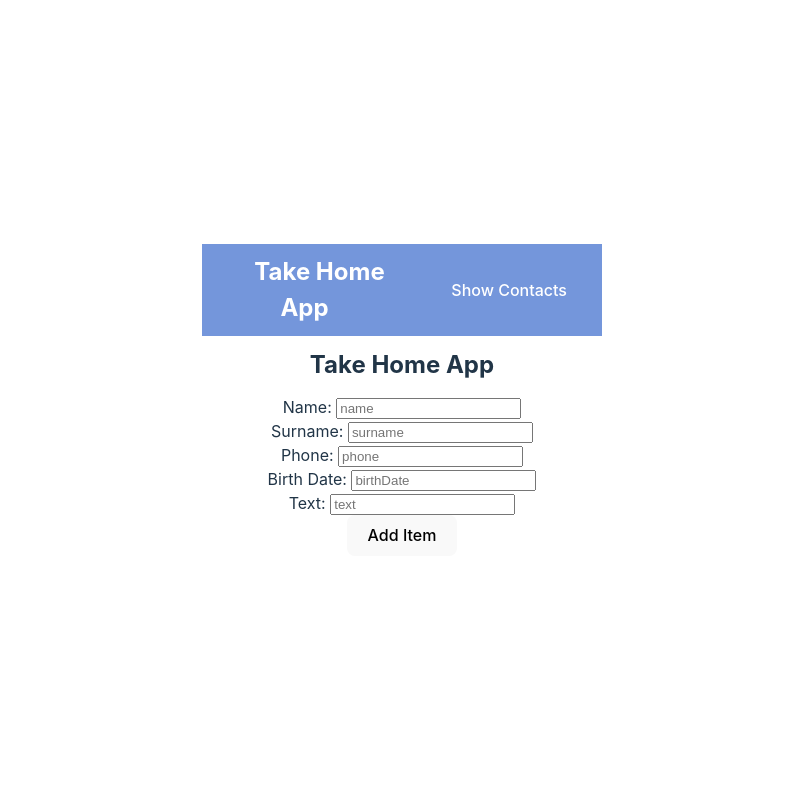
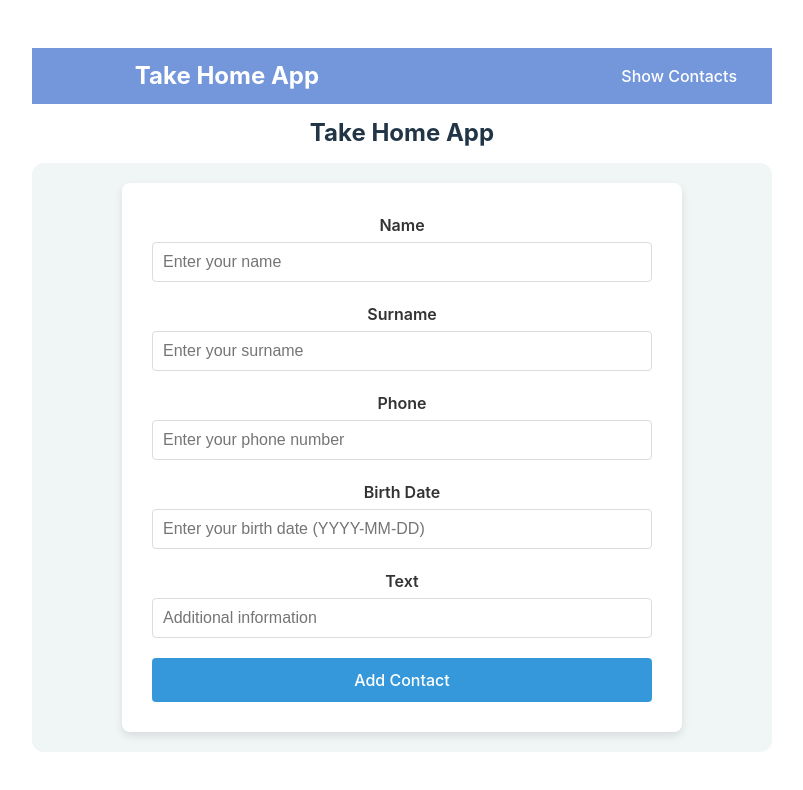
Before and after one commit to sotiriosmoustogiannis/patient-app, a React (Vite) app in the folder client/: page / in a window 1280 px wide. Shown: the top 790 px of the page, without its empty margins (238-1041 px from the left). Built offline with nearby package versions, Linux system fonts and the light colour scheme.

Commit message:
Update component pages, create FormInput component and create stylings for components

```diff
--- a/client/src/App.tsx
+++ b/client/src/App.tsx
@@ -1,6 +1,6 @@
 import reactLogo from './assets/react.svg'
 import viteLogo from '/vite.svg'
-import { BrowserRouter as Router, Route, Routes, Link } from 'react-router-dom';
+import { BrowserRouter as Router, Route, Routes } from 'react-router-dom';
 import './App.css'
 import ContactFormPage from './pages/ContactFormPage';
 import ContactDetailsPage from './pages/ContactDetailsPage';
--- a/client/src/components/FormInput.tsx
+++ b/client/src/components/FormInput.tsx
@@ -1,10 +1,11 @@
 import React from "react";
 import { FormInputProps } from "../interfaces/formInputProps.ts";
+import '../styles/ContactFormPage.css'; // Import the CSS file
 
 const FormInput: React.FC<FormInputProps> = ({ label, name, type, placeholder, value, onChange, isValid, maxLength, errorMessage }) => {
   return (
-    <div>
-      <label htmlFor={name}>{label}: </label>
+    <div className="contact-form-input">
+      <label htmlFor={name}>{label}</label>
       <input
         type={type}
         placeholder={placeholder}
@@ -15,7 +16,7 @@ const FormInput: React.FC<FormInputProps> = ({ label, name, type, placeholder, v
         value={value}
       />
       {!isValid && (
-        <p style={{ color: 'red' }}>{errorMessage}</p>
+        <p className="error-message">{errorMessage}</p>
       )}
     </div>
   );
--- a/client/src/interfaces/formInputProps.ts
+++ b/client/src/interfaces/formInputProps.ts
@@ -5,7 +5,7 @@ export interface FormInputProps {
   placeholder: string;
   value: string;
   onChange: (event: React.ChangeEvent<HTMLInputElement>) => void;
-    isValid: boolean;
+  isValid?: boolean;
   maxLength?: number
-    errorMessage: string | null;
+  errorMessage?: string | null;
 };
--- a/client/src/pages/ContactDetailsPage.tsx
+++ b/client/src/pages/ContactDetailsPage.tsx
@@ -1,21 +1,21 @@
 import React from 'react';
 import useFetchContacts from '../hooks/api/useFetchContacts';
 import { Contact } from '../interfaces/contactType';
+import '../styles/ContactDetailsPage.css';
 
-const ContactDeatailsPage: React.FC = () => {
+const ContactDetailsPage: React.FC = () => {
   const { contacts, isLoading, error } = useFetchContacts();
 
   return (
-    <div>
+    <div className="contact-details-container">
       {!isLoading && !error ? (
         contacts.map((contact: Contact, index: number) => (
-          // its not best practise to put as key the index (it would be better a unique id), but its ok as the list is static
-          <ul key={index}>
-            <li>{contact.name}</li>
-            <li>{contact.surname}</li>
-            <li>{contact.birthDate}</li>
-            <li>{contact.text}</li>
-          </ul>
+        // its not best practise to put as key the index (it would be better a unique id), but its ok as the list is static
+          <div className="contact-card" key={index}>
+            <h2>{contact.name} {contact.surname}</h2>
+            <p><strong>Birth Date:</strong> {contact.birthDate}</p>
+            <p><strong>Details:</strong> {contact.text}</p>
+          </div>
         ))
       ) : (
         <p>{error ? error : 'Loading...'}</p>
@@ -24,4 +24,4 @@ const ContactDeatailsPage: React.FC = () => {
   );
 };
 
-export default ContactDeatailsPage;
+export default ContactDetailsPage;
--- a/client/src/pages/ContactFormPage.tsx
+++ b/client/src/pages/ContactFormPage.tsx
@@ -1,9 +1,9 @@
 import React, { useState } from 'react';
 import { useNavigate } from 'react-router-dom';
 import useCreateContact from '../hooks/api/useCreateContact';
-import { validateRequiredField, validatePhoneNumber, validateBirthDate } from '../utils/validations';
-import { formatBirthDate, formatPhoneNumber } from '../utils/formats';
 import FormInput from '../components/FormInput';
+import '../styles/ContactFormPage.css';
+import { validateAndFormatField } from '../utils/validationHelpers';
 
 const ContactFormPage: React.FC = () => {
   const navigate = useNavigate();
@@ -19,30 +19,13 @@ const ContactFormPage: React.FC = () => {
   const [errors, setErrors] = useState<{ [key: string]: string | null }>({});
 
   const { createContact, isLoading, error } = useCreateContact(() => {
-    navigate('/');
+    navigate('/contacts');
   });
 
   const handleChange = (evt: React.ChangeEvent<HTMLInputElement>) => {
     const { name, value } = evt.target;
 
-    let validationError: string | null = null;
-    let formattedValue = value;
-
-    if (!validateRequiredField(value)) {
-      validationError = 'This field is required';
-    } else if (name === 'phone') {
-      if (!validatePhoneNumber(value)) {
-        validationError = 'Invalid phone number';
-      } else {
-        formattedValue = formatPhoneNumber(value);
-      }
-    } else if (name === 'birthDate') {
-      if (!validateBirthDate(value)) {
-        validationError = 'Invalid date format';
-      } else {
-        formattedValue = formatBirthDate(value);
-      }
-    }
+    const { error: validationError, formattedValue } = validateAndFormatField(name, value);
 
     setErrors((prevErrors) => ({
       ...prevErrors,
@@ -69,13 +52,13 @@ const ContactFormPage: React.FC = () => {
   };
 
   return (
-    <div>
-      <form onSubmit={handleSubmit}>
+    <div className="contact-form-container">
+      <form className="contact-form" onSubmit={handleSubmit}>
         <FormInput
           label="Name"
           name="name"
           type="text"
-          placeholder="name"
+          placeholder="Enter your name"
           value={contactFormData.name}
           onChange={handleChange}
           isValid={!errors.name}
@@ -86,7 +69,7 @@ const ContactFormPage: React.FC = () => {
           label="Surname"
           name="surname"
           type="text"
-          placeholder="surname"
+          placeholder="Enter your surname"
           value={contactFormData.surname}
           onChange={handleChange}
           isValid={!errors.surname}
@@ -97,10 +80,11 @@ const ContactFormPage: React.FC = () => {
           label="Phone"
           name="phone"
           type="text"
-          placeholder="phone"
+          placeholder="Enter your phone number"
           value={contactFormData.phone}
           onChange={handleChange}
           isValid={!errors.phone}
+          maxLength={14}
           errorMessage={errors.phone}
         />
 
@@ -108,7 +92,7 @@ const ContactFormPage: React.FC = () => {
           label="Birth Date"
           name="birthDate"
           type="text"
-          placeholder="birthDate"
+          placeholder="Enter your birth date (YYYY-MM-DD)"
           value={contactFormData.birthDate}
           onChange={handleChange}
           isValid={!errors.birthDate}
@@ -120,15 +104,15 @@ const ContactFormPage: React.FC = () => {
           label="Text"
           name="text"
           type="text"
-          placeholder="text"
+          placeholder="Additional information"
           value={contactFormData.text}
           onChange={handleChange}
           isValid={!errors.text}
           errorMessage={errors.text}
         />
 
-        <button type="submit" disabled={isLoading || !!error}>Add Item</button>
-        {error && <p style={{ color: 'red' }}>{error}</p>}
+        <button type="submit" disabled={isLoading || !!error}>Add Contact</button>
+        {error && <p className="form-error-message">{error}</p>}
       </form>
     </div>
   );
--- a/client/src/pages/NotFoundPage.tsx
+++ b/client/src/pages/NotFoundPage.tsx
@@ -1,9 +1,23 @@
-import React, { useState } from 'react';
+import React from 'react';
+import { useNavigate } from 'react-router-dom';
+import '../styles/NotFoundPage.css'; // Import the CSS file
 
 const NotFoundPage: React.FC = () => {
-    return (
-        <>This page not found</>
-    )
-}
+  const navigate = useNavigate();
+
+  const handleHomeClick = () => {
+    navigate('/');
+  };
+
+  return (
+    <div className="not-found-container">
+      <div className="not-found-content">
+        <h1>404</h1>
+        <p>This page was not found.</p>
+        <button onClick={handleHomeClick}>Go to Homepage</button>
+      </div>
+    </div>
+  );
+};
 
 export default NotFoundPage;
--- /dev/null
+++ b/client/src/styles/ContactDetailsPage.css
@@ -0,0 +1,69 @@
+/* Container for all contact details */
+.contact-details-container {
+  display: flex;
+  flex-wrap: wrap;
+  justify-content: space-around;
+  padding: 20px;
+  border-radius: 12px;
+  background-color: #f0f5f6;
+  /* Light blue background for a fresh look */
+}
+
+/* Each card representing a contact */
+.contact-card {
+  background-color: #ffffff;
+  border-radius: 10px;
+  box-shadow: 0 8px 16px rgba(0, 0, 0, 0.2);
+  /* More prominent shadow */
+  margin: 15px;
+  padding: 20px;
+  width: 300px;
+  transition: transform 0.3s, box-shadow 0.3s;
+  /* Smooth transition for shadow */
+}
+
+/* Hover effect to make the card stand out */
+.contact-card:hover {
+  transform: translateY(-10px);
+  /* Slightly higher lift on hover */
+  box-shadow: 0 12px 24px rgba(0, 0, 0, 0.3);
+  /* Deeper shadow on hover */
+}
+
+/* Heading for the name */
+.contact-card h2 {
+  margin: 0 0 10px 0;
+  color: #2c3e50;
+  /* Darker blue-gray for a sophisticated look */
+  font-size: 26px;
+  font-weight: 700;
+  border-bottom: 2px solid #3498db;
+  /* Bright blue border for a pop of color */
+  padding-bottom: 10px;
+}
+
+/* General text style inside the card */
+.contact-card p {
+  margin: 10px 0;
+  font-size: 16px;
+  color: #34495e;
+  /* Medium blue-gray for better readability */
+}
+
+/* Bold text for labels */
+.contact-card p strong {
+  color: #2c3e50;
+  /* Matching the heading color */
+}
+
+/* Status message for loading or error */
+.status-message {
+  font-size: 18px;
+  color: #e74c3c;
+  /* Red color for errors */
+  text-align: center;
+  width: 100%;
+  margin-top: 20px;
+  font-weight: 600;
+  /* Slightly bolder font for emphasis */
+}
--- /dev/null
+++ b/client/src/styles/ContactFormPage.css
@@ -0,0 +1,85 @@
+/* Container for the entire form page */
+.contact-form-container {
+  display: flex;
+  justify-content: center;
+  align-items: center;
+  min-height: 60vh;
+  width: 700px;
+  border-radius: 12px;
+  background-color: #f0f5f6;
+  padding: 20px;
+}
+
+/* Form styling */
+.contact-form {
+  background-color: #ffffff; /* White background for the form */
+  border-radius: 8px;
+  box-shadow: 0 4px 8px rgba(0, 0, 0, 0.1); /* Subtle shadow for depth */
+  padding: 30px;
+  max-width: 500px;
+  width: 100%;
+}
+
+/* Input and label styling */
+.contact-form-input {
+  margin-bottom: 20px;
+  display: flex;
+  flex-direction: column;
+}
+
+.contact-form-input label {
+  font-weight: 600; /* Bold labels */
+  margin-bottom: 5px;
+  color: #333333; /* Darker label text */
+}
+
+.contact-form-input input {
+  padding: 10px;
+  border: 1px solid #dcdcdc; /* Light gray border */
+  border-radius: 4px;
+  font-size: 16px;
+  transition: border-color 0.3s;
+}
+
+.contact-form-input input:focus {
+  outline: none;
+  border-color: #3498db; /* Blue border on focus */
+  box-shadow: 0 0 5px rgba(52, 152, 219, 0.2);
+}
+
+/* Error message styling */
+.error-message {
+  color: #e74c3c; /* Red color for errors */
+  font-size: 14px;
+  margin-top: 5px;
+}
+
+/* Button styling */
+.contact-form button {
+  background-color: #3498db; /* Blue button */
+  color: #ffffff; /* White text */
+  padding: 12px 20px;
+  border: none;
+  border-radius: 4px;
+  font-size: 16px;
+  cursor: pointer;
+  transition: background-color 0.3s;
+  width: 100%; /* Full-width button */
+}
+
+.contact-form button:hover {
+  background-color: #2980b9; /* Darker blue on hover */
+}
+
+.contact-form button:disabled {
+  background-color: #bdc3c7; /* Gray when disabled */
+  cursor: not-allowed;
+}
+
+/* Error message below the form */
+.form-error-message {
+  color: #e74c3c;
+  text-align: center;
+  margin-top: 15px;
+  font-size: 16px;
+}
--- /dev/null
+++ b/client/src/styles/NotFoundPage.css
@@ -0,0 +1,53 @@
+/* Container for the not found page */
+.not-found-container {
+    display: flex;
+    justify-content: center;
+    align-items: center;
+    min-height: 60vh;
+    width:700px;
+    border-radius: 12px;
+    background-color: #f0f5f6;
+    padding: 20px;
+    text-align: center;
+  }
+
+  /* Content within the not found page */
+  .not-found-content {
+    background-color: #ffffff; /* White background for the content */
+    border-radius: 10px;
+    box-shadow: 0 4px 8px rgba(0, 0, 0, 0.1);
+    padding: 40px;
+    max-width: 500px;
+    width: 100%;
+  }
+
+  /* Large error code */
+  .not-found-content h1 {
+    font-size: 96px; /* Large font size for the error code */
+    color: #3498db; /* Blue color for emphasis */
+    margin: 0 0 20px 0;
+    font-weight: bold;
+  }
+
+  /* Message text */
+  .not-found-content p {
+    font-size: 18px;
+    color: #333333;
+    margin-bottom: 30px;
+  }
+
+  /* Button styling */
+  .not-found-content button {
+    background-color: #3498db; /* Blue button */
+    color: #ffffff;
+    padding: 12px 20px;
+    border: none;
+    border-radius: 4px;
+    font-size: 16px;
+    cursor: pointer;
+    transition: background-color 0.3s;
+  }
+
+  .not-found-content button:hover {
+    background-color: #2980b9; /* Darker blue on hover */
+  }
```
Lines whose indentation alone changed are shown as unchanged.
